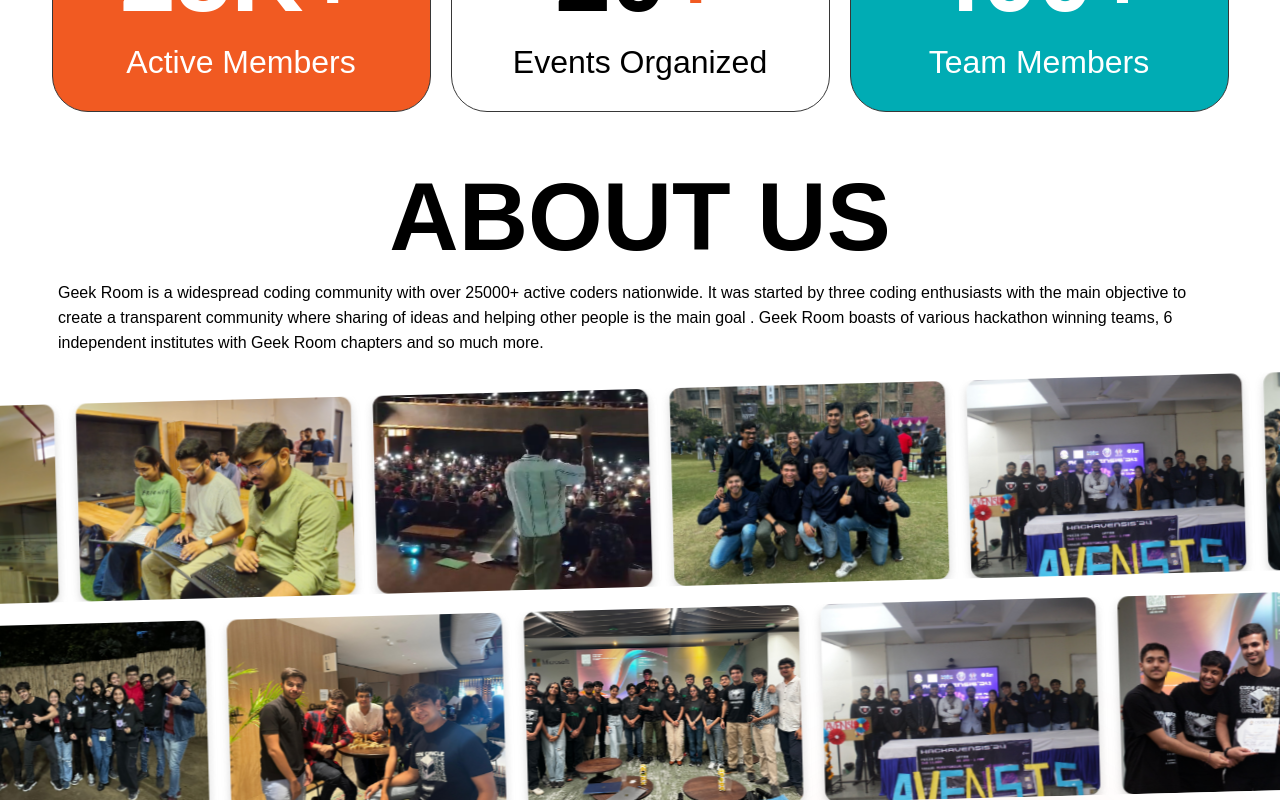
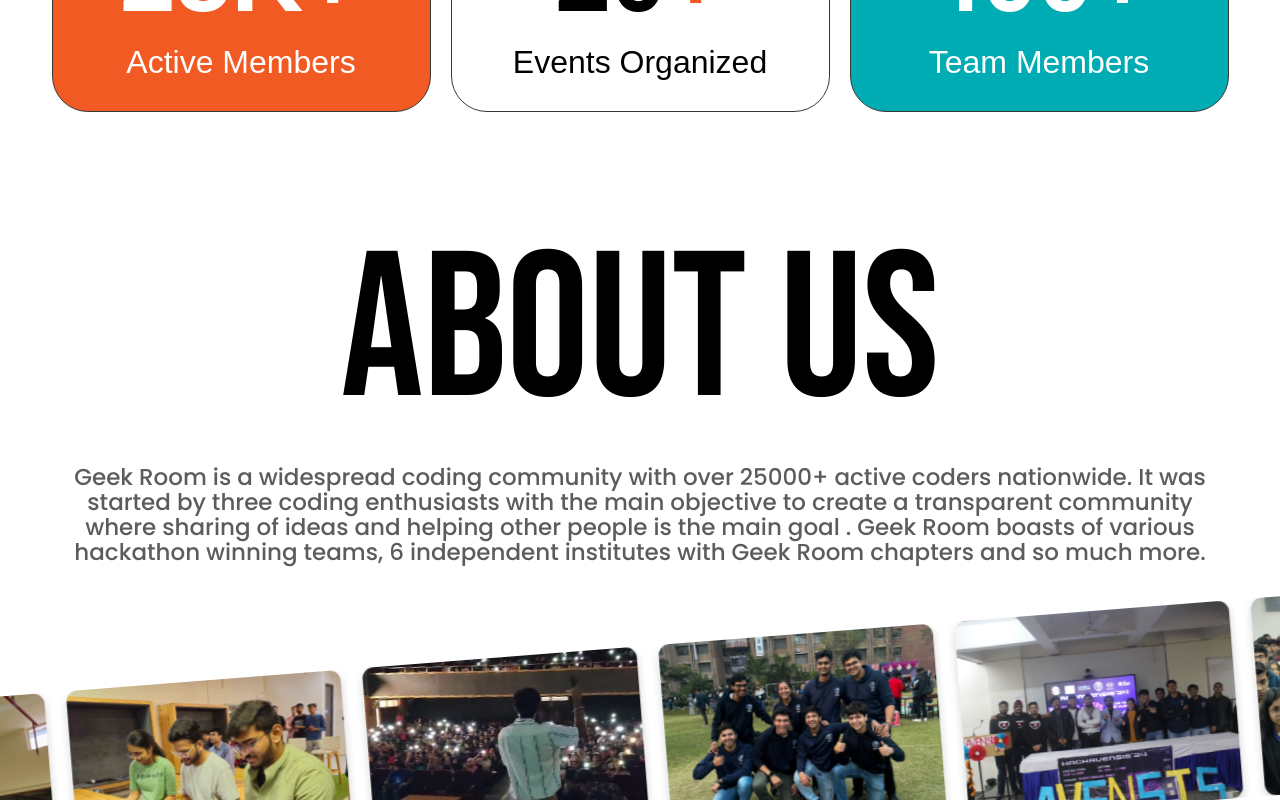
Before and after one commit to AdityaSingh2005/Geek-Room, a Next.js app: page / in a window 1280 px wide. Shown: the part 1060-1860 px from the top of the page. Built offline with nearby package versions, Linux system fonts and the light colour scheme; a web font is replaced by a local one.

Commit message:
changes in about us and navbar fixed

```diff
--- a/src/Components/Navbar/Navbar.tsx
+++ b/src/Components/Navbar/Navbar.tsx
@@ -51,6 +51,7 @@
     } else {
       router.push(href);
     }
+    setIsOpen(false);
   };
   {/*const handleScroll = (e: any, href: any) => {
     e.preventDefault();
--- a/src/styles/about.module.scss
+++ b/src/styles/about.module.scss
@@ -6,9 +6,9 @@
   justify-content: center;
   align-items: center;
   padding: 20px;
-  /*margin-top: 3rem:
-  margin-bottom: 3rem;*/
-  font-family: "Satoshi", sans-serif;
+  margin-top: 3rem;
+  margin-bottom: 3rem;
+  //font-family: "Satoshi", sans-serif;
   background-color: white{/*} #1a1a1a*/};
   color: black{/*} white*/};
 
@@ -23,7 +23,9 @@
     padding: 10px;
 
     h1 {
-      font-size: 6rem;
+      font-family: 'Bebas Neue';
+      font-weight: 400;
+      font-size: 206px;
       text-align: center;
     }
 
@@ -46,6 +48,11 @@
       }
 
       .aboutContentText {
+        font-family: 'Poppins';
+        font-weight: 500;
+        font-size: 23px;
+        text-align: center;
+        color:#5E5B5B;
         display: flex;
         flex-direction: column;
         gap: 20px;
--- a/src/styles/aboutLanding.module.scss
+++ b/src/styles/aboutLanding.module.scss
@@ -17,7 +17,7 @@
     padding: 0px 0;
     overflow: hidden;
     background-color: white;
-    transform: rotate(-1.5deg) scale(1.1);
+    transform: rotate(-4.48deg) scale(1.1);
 }
 
 .infiniteCardsRow {
```
